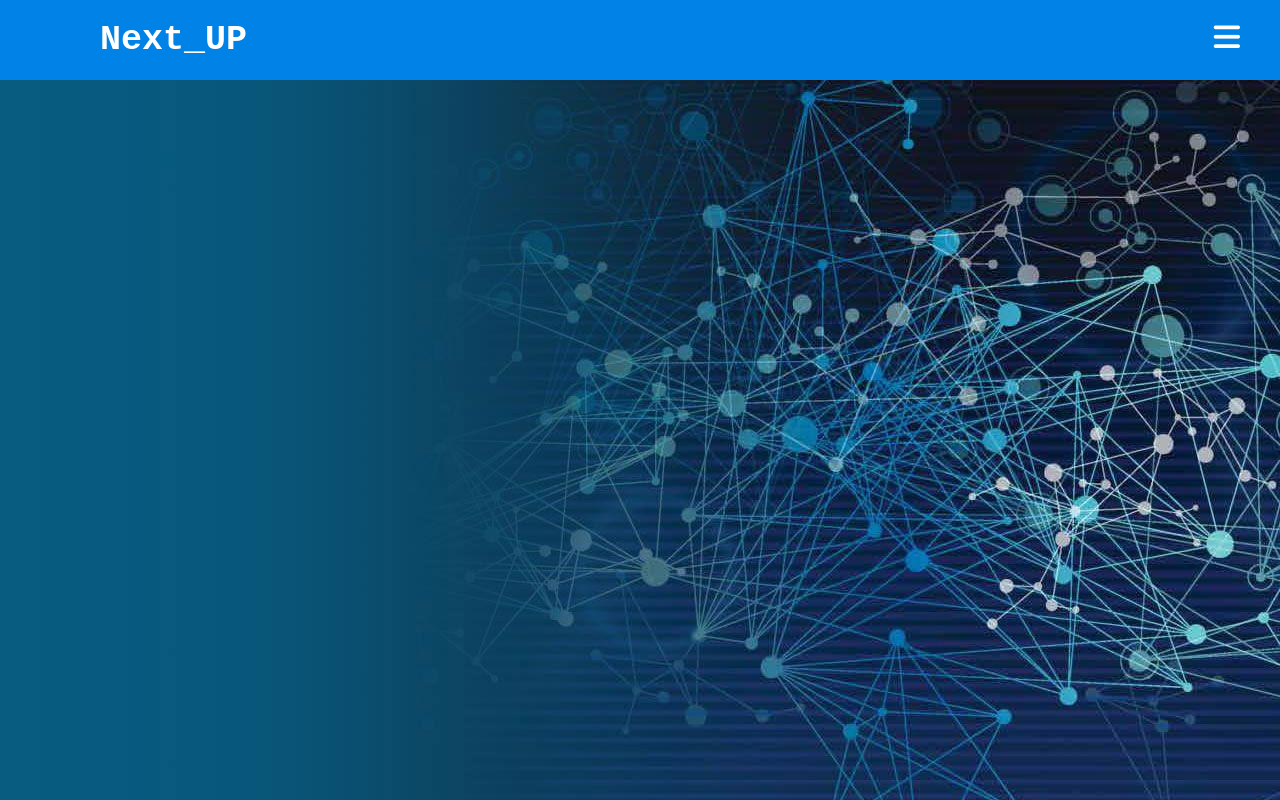
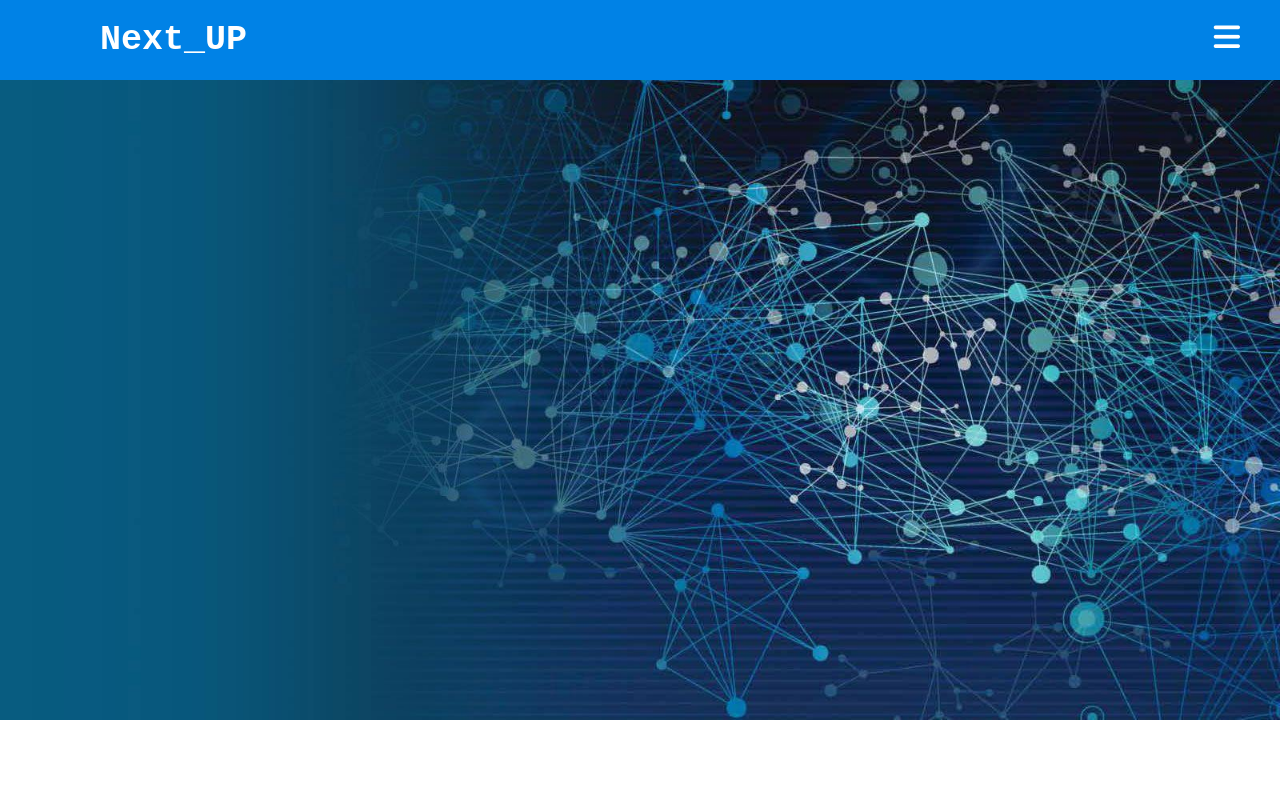
Before and after one commit to Suraj-meche/nxtup, a plain HTML site: page index.html in a window 1280 px wide. Drawn offline with Linux system fonts and the light colour scheme.

Commit message:
Update index.html

```diff
--- a/index.html
+++ b/index.html
@@ -5,7 +5,7 @@
 <meta name="view port" content="width=device-width, initial scale=1.0">
 <script src="https://kit.fontawesome.com/eaf7b08402.js" crossorigin="anonymous"></script>
 <link rel="stylesheet" href="style.css">
-<body style="background: url(it.jpg)no-repeat;">
+<body style="background: url(it.jpg)no-repeat;background-size: cover;height: calc(100vh - 80px)">
      <nav>
    <section></section>
         <input type="checkbox" id="check">
```
